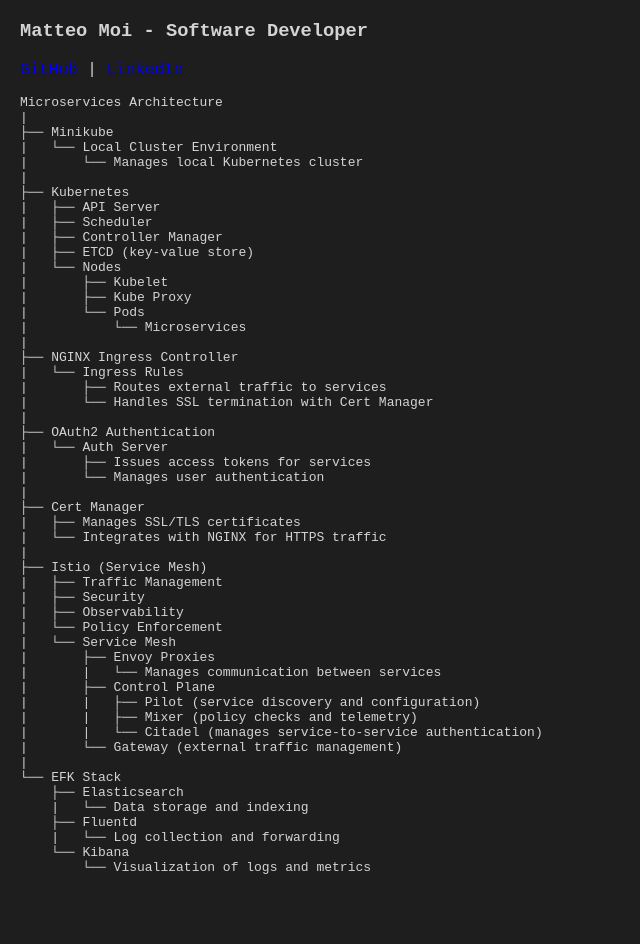
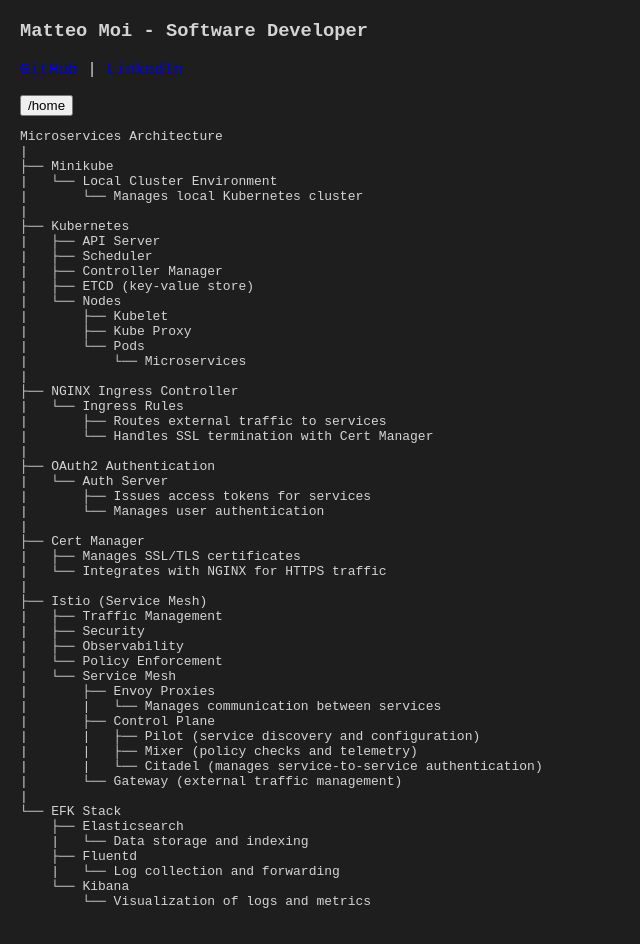
Before and after one commit to Jok98/Jok98.github.io, a Jekyll site: the page built from notes/Architecture.md, in a window 1280 px wide. Shown: the whole page, without its empty margins (0-640 px from the left). Built offline with Jekyll 4.4.1, drawn with Linux system fonts in a browser that asks for light colours; before the commit the page ends 910 px from its top, so only the background shows below that.

Commit message:
add home button to default.html layout

```diff
--- a/_layouts/default.html
+++ b/_layouts/default.html
@@ -13,6 +13,9 @@
         <a href="https://github.com/Jok98" target="_blank">GitHub</a> |
         <a href="https://www.linkedin.com/in/matteo-moi/" target="_blank">LinkedIn</a>
     </p>
+    <div>
+        <button onclick="window.location.href='/index.html'">/home</button>
+    </div>
 </header>
 {{ content }}
 </body>
```
